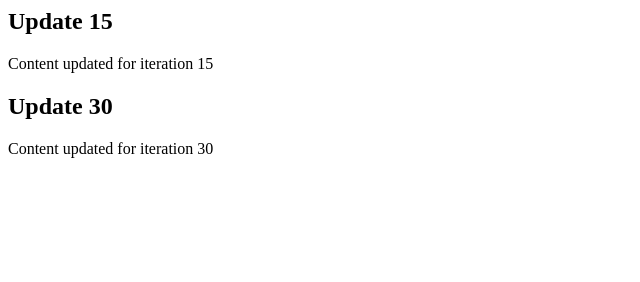
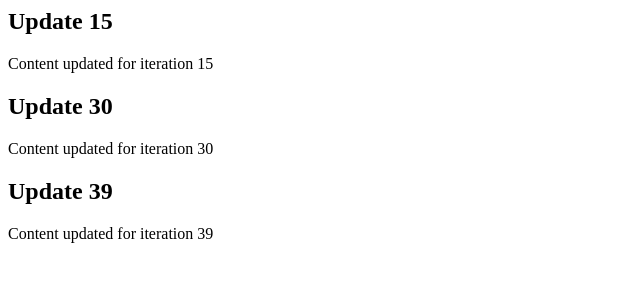
Before and after one commit to jpschmorgan/stunning-palm-tree, a website: page index.html in a window 1280 px wide. Shown: the whole page, without its empty margins (0-640 px from the left). Drawn offline with Linux system fonts and the light colour scheme.

Commit message:
perf: update API documentation

```diff
--- a/index.html
+++ b/index.html
@@ -9,3 +9,9 @@
     <h2>Update 30</h2>
     <p>Content updated for iteration 30</p>
 </div>
+
+<!-- Updated iteration 39 -->
+<div class="update-39">
+    <h2>Update 39</h2>
+    <p>Content updated for iteration 39</p>
+</div>
```
